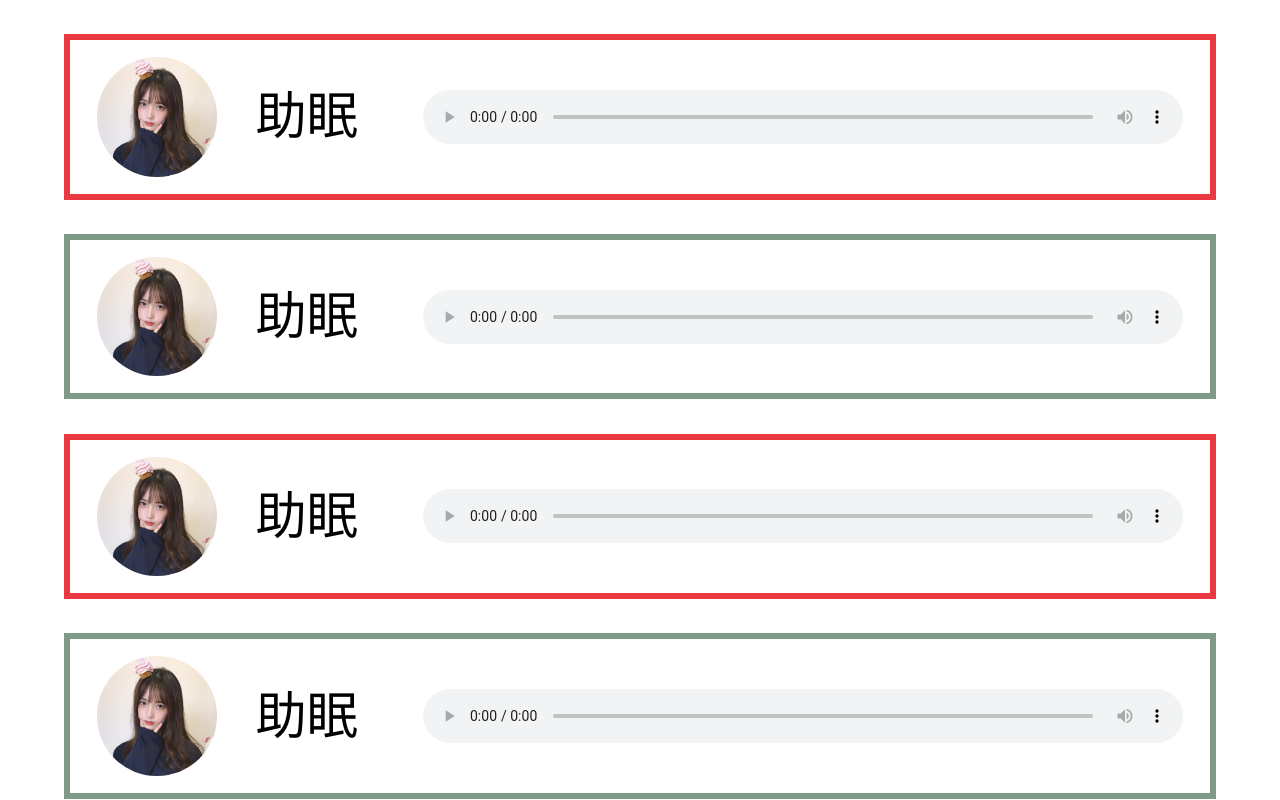
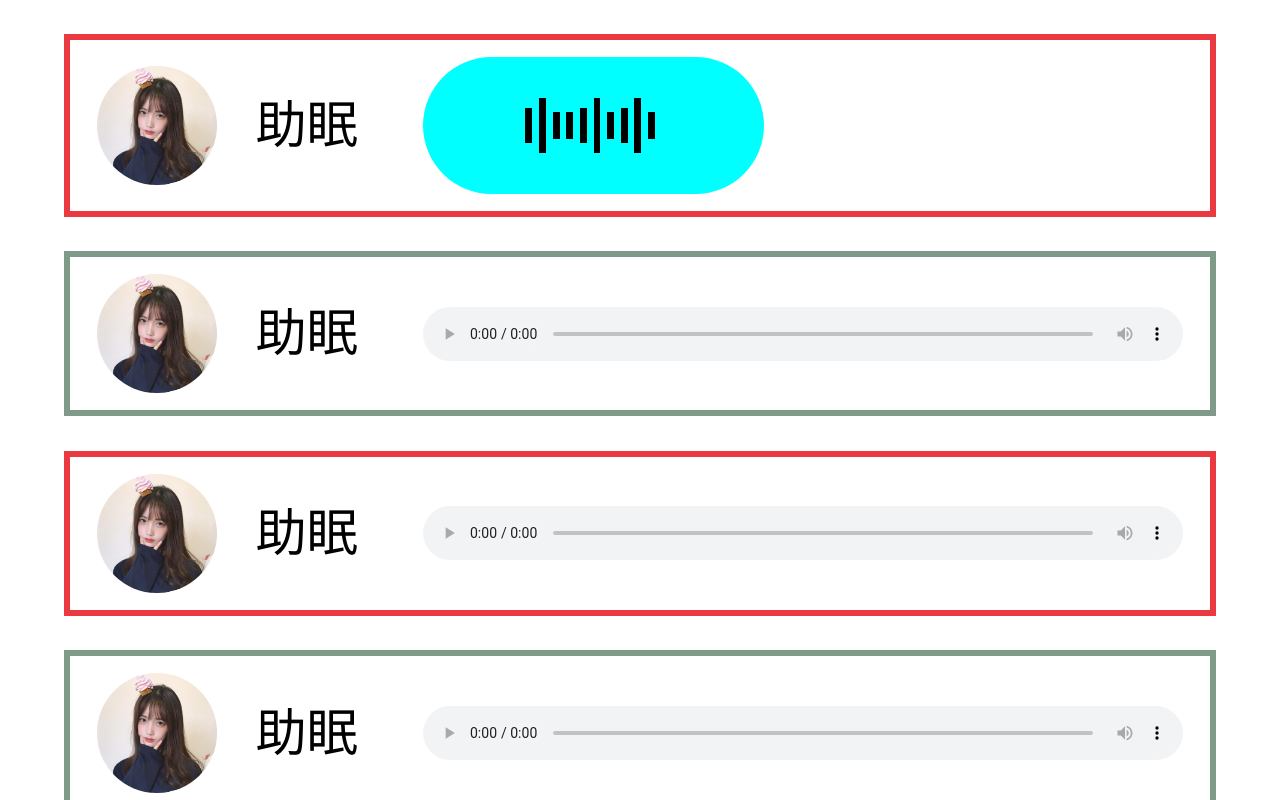
Before and after one commit to Smnatic95/jsnative, a plain HTML site: page page/caiYiShow/index.html in a window 1280 px wide. Shown: the top 800 px of the page. Drawn offline with Linux system fonts and the light colour scheme.

Commit message:
增加音频播放动效

```diff
--- a/page/caiYiShow/index.css
+++ b/page/caiYiShow/index.css
@@ -76,3 +76,61 @@
 .shows.video .show video {
     width: 100%;
 }
+
+.voiceControls{
+    width: 100rem;
+    height: 40rem;
+    background-color: aqua;
+    border-radius: 30rem;
+    display: flex;
+    justify-content: center;
+    align-items: center
+}
+
+.voiceControls>div{
+    background-color: #000;
+    width:2rem;
+    height: 20rem;
+    margin-right: 2rem;
+}
+
+.voiceControls.ani>div{
+    animation-name: play;
+    animation-iteration-count: infinite;
+}
+
+.voiceControls>div.l1{
+    height: 8rem;
+    animation-duration: .4s;
+}
+
+.voiceControls>div.l2{
+    height: 10rem;
+    animation-duration: .6s;
+}
+
+.voiceControls>div.l3{
+    height: 12rem;
+    animation-duration: 1s;
+}
+
+.voiceControls>div.l4{
+    height: 16rem;
+    animation-duration: 1s;
+}
+
+
+@keyframes play{
+    0%{
+        transform: scaleY(1);
+    }
+    30%{
+        transform: scaleY(1.5);
+    }
+    65%{
+        transform: scaleY(.8);
+    }
+    100%{
+        transform: scaleY(1.5);
+    }
+}
--- a/page/caiYiShow/index.html
+++ b/page/caiYiShow/index.html
@@ -22,7 +22,19 @@
                 </div>
             </div>
             <div class="mp3">
-                <audio src="../../static/closer.mp3" controls></audio>
+                <div class="voiceControls">
+                    <div class="l2"></div>
+                    <div class="l4"></div>
+                    <div class="l1"></div>
+                    <div class="l1"></div>
+                    <div class="l2"></div>
+                    <div class="l4"></div>
+                    <div class="l1"></div>
+                    <div class="l2"></div>
+                    <div class="l4"></div>
+                    <div class="l1"></div>
+                </div>
+                <audio src="../../static/closer.mp3" ></audio>
             </div>
         </div>
         <div class="show">
@@ -87,6 +99,7 @@
         </div>
     </div>
     <script src="../../static/mui/js/mui.js"></script>
+    <script src="../../static/util/jquery.min.js"></script>
     <script src="./index.js"></script>
 </body>
 
--- a/page/caiYiShow/index.js
+++ b/page/caiYiShow/index.js
@@ -0,0 +1,11 @@
+$(function () {
+    $('.voiceControls').on('click', function () {
+        if ($(this).siblings('audio')[0].paused) {
+            $(this).siblings('audio')[0].play();
+            $(this).addClass('ani')
+        }else{
+            $(this).siblings('audio')[0].pause();
+            $(this).removeClass('ani')
+        }
+    })
+})
```
